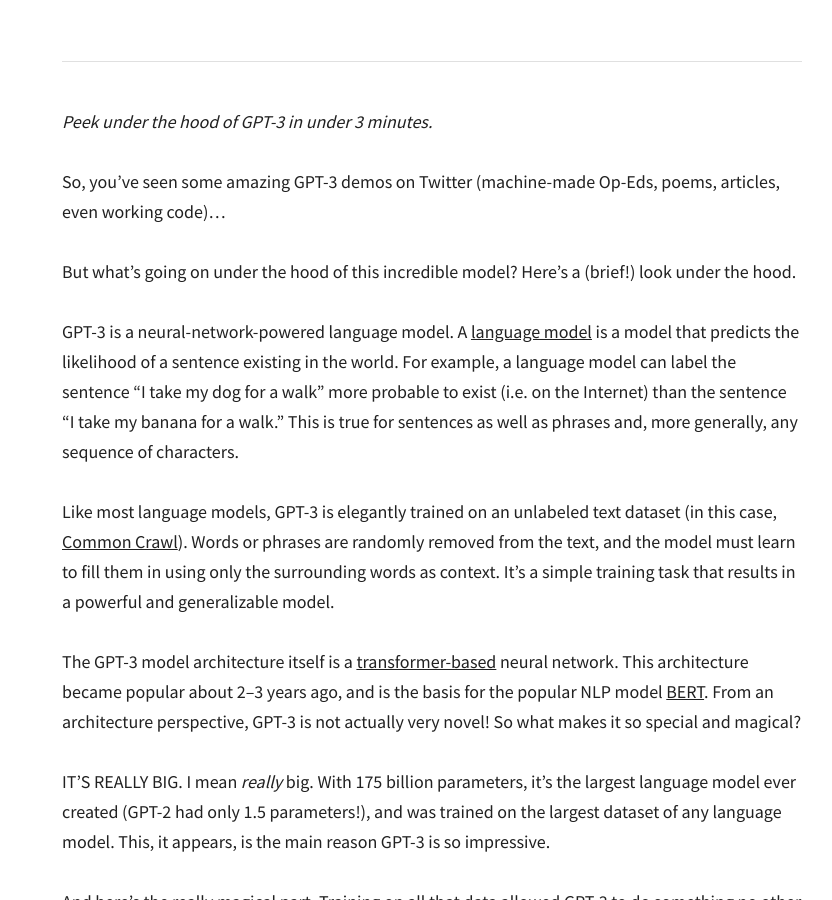
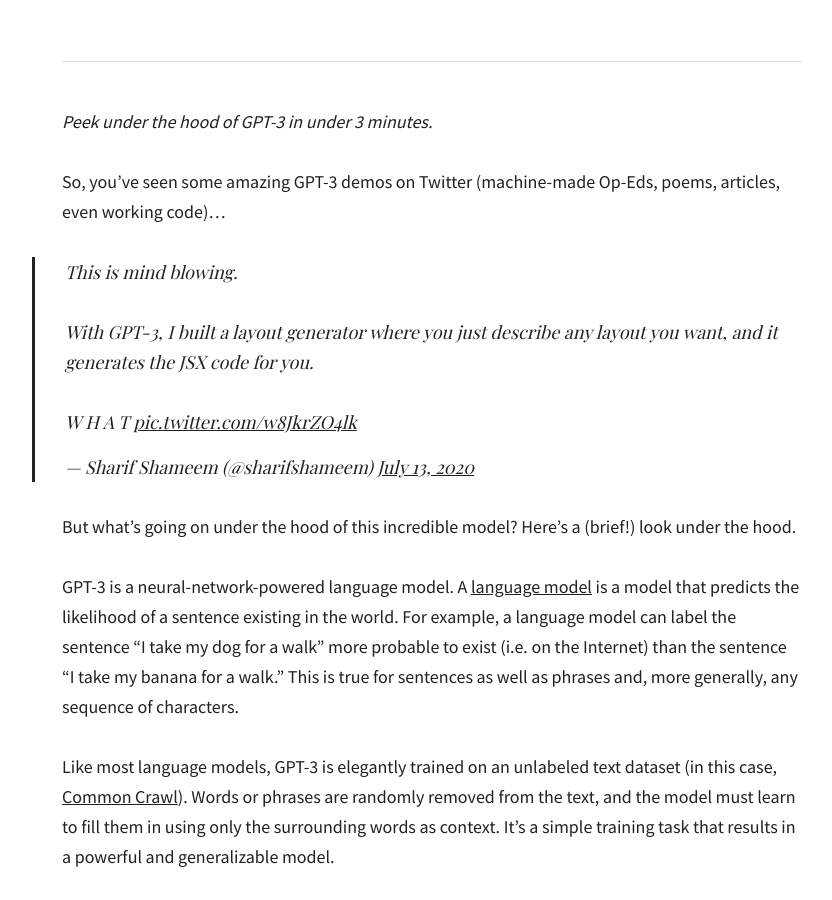
Before and after one commit to dalequark/daleonai, a Jekyll site: the page built from _posts/2020-07-22-gpt-3-explained-in-under-3-minutes.md, in a window 1280 px wide and 900 px high, scrolled down 633 px. Shown: the whole window, without its empty margins (208-1040 px from the left). Built offline with Jekyll 4.4.1, drawn with Linux system fonts in a browser that asks for light colours; some web fonts are replaced; comment, search, counter and statistics services are not loaded.

Commit message:
Update from Forestry.io Dale updated _posts/2020-07-22-gpt-3-explained-in-under-3-minutes.md

```diff
--- a/_posts/2020-07-22-gpt-3-explained-in-under-3-minutes.md
+++ b/_posts/2020-07-22-gpt-3-explained-in-under-3-minutes.md
@@ -20,6 +20,8 @@
 
 So, you’ve seen some amazing GPT-3 demos on Twitter (machine-made Op-Eds, poems, articles, even working code)…
 
+<blockquote class="twitter-tweet"><p lang="en" dir="ltr">This is mind blowing.<br><br>With GPT-3, I built a layout generator where you just describe any layout you want, and it generates the JSX code for you.<br><br>W H A T <a href="https://t.co/w8JkrZO4lk">pic.twitter.com/w8JkrZO4lk</a></p>&mdash; Sharif Shameem (@sharifshameem) <a href="https://twitter.com/sharifshameem/status/1282676454690451457?ref_src=twsrc%5Etfw">July 13, 2020</a></blockquote> <script async src="https://platform.twitter.com/widgets.js" charset="utf-8"></script>
+
 But what’s going on under the hood of this incredible model? Here’s a (brief!) look under the hood.
 
 GPT-3 is a neural-network-powered language model. A [language model](https://towardsdatascience.com/language-modeling-c1cf7b983685) is a model that predicts the likelihood of a sentence existing in the world. For example, a language model can label the sentence “I take my dog for a walk” more probable to exist (i.e. on the Internet) than the sentence “I take my banana for a walk.” This is true for sentences as well as phrases and, more generally, any sequence of characters.
```
